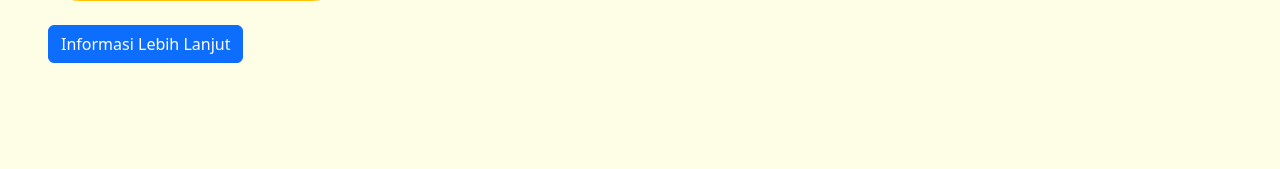
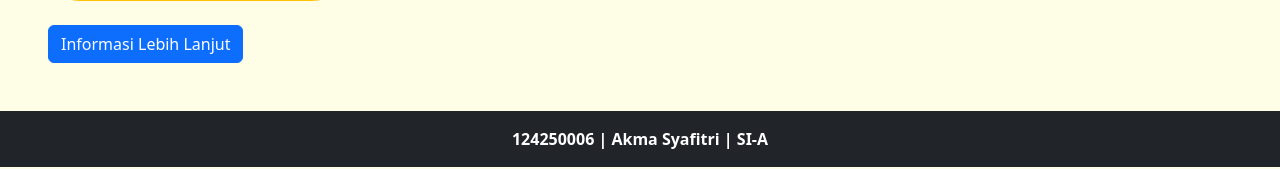
Before and after one commit to akmsy/KomunitasKucing, a PHP site: page / in a window 1280 px wide. Shown: the part 631-800 px from the top of the page. Run offline with PHP 8.4, Linux system fonts and the light colour scheme.

Commit message:
add footer

```diff
--- /dev/null
+++ b/footer.php
@@ -0,0 +1,5 @@
+<footer class="p-3 mb-0 bg-dark text-white text-center">
+    <div class="container">
+        <p class="mb-0 fw-bold">124250006 | Akma Syafitri | SI-A</p>
+    </div>
+</footer>
--- a/index.php
+++ b/index.php
@@ -48,5 +48,9 @@
 
         <br>
         <a class="btn btn-primary" href="https://wolipop.detik.com" target="_blank" role="button">Informasi Lebih Lanjut</a>
+    </div>
+
+    <!-- Footer -->
+    <?php include 'footer.php' ?>
 </body>
 </html>
--- a/login.php
+++ b/login.php
@@ -82,5 +82,8 @@
             <button class="btn btn-success" type="submit" value="kirim">KIRIM PENDAFTARAN</button>
         </div>
     </form>
+
+    <!-- Footer -->
+    <?php include 'footer.php' ?>
 </body>
 </html>
```
Also changed, not shown: design.php (+5 -2 lines), README.md.
